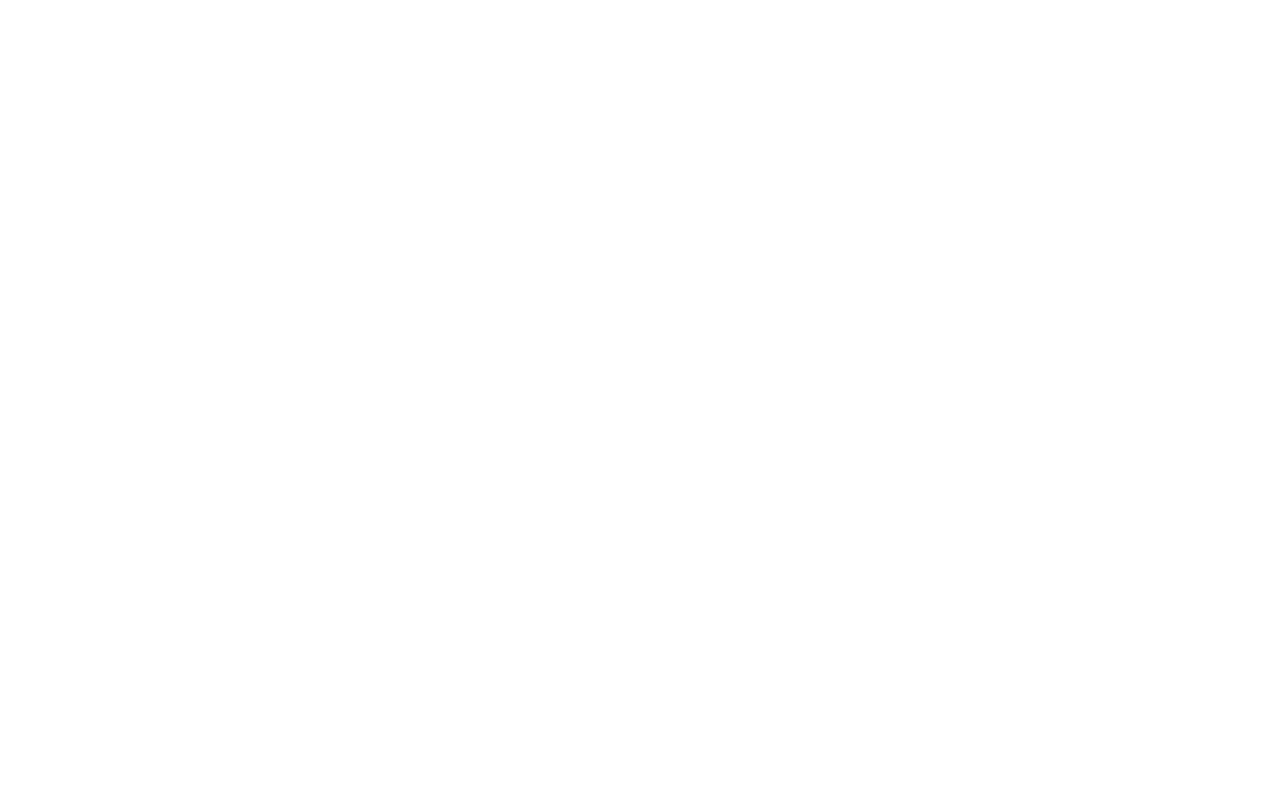
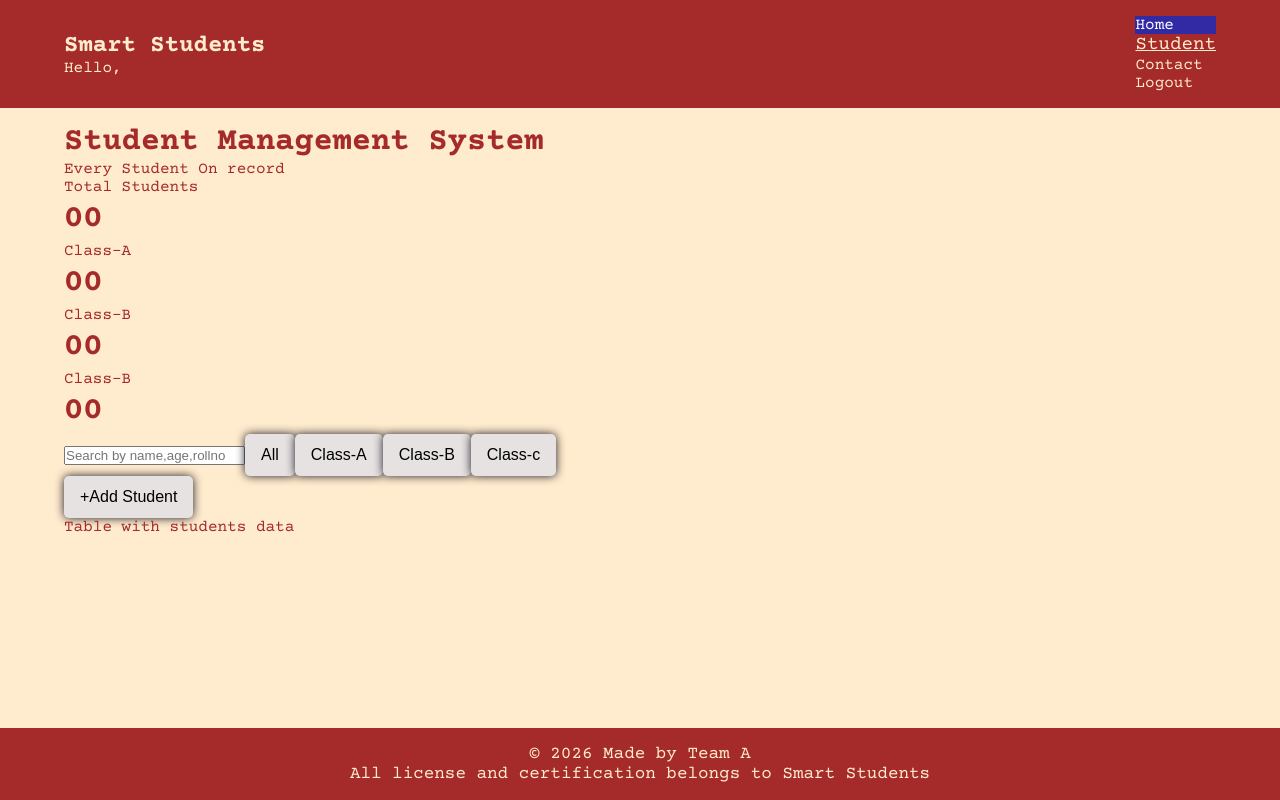
Before and after one commit to BannyVardhanReddy/smart-student-management-system, a React (Vite) app in the folder frontend/: page /dashboard/students in a window 1280 px wide. Before the commit this address had no page. Built offline with nearby package versions, Linux system fonts and the light colour scheme; sample sign-in values are in the browser's storage.

Commit message:
Update frontend components for student management

```diff
--- a/frontend/src/App.jsx
+++ b/frontend/src/App.jsx
@@ -6,7 +6,7 @@ import {BrowserRouter, Routes, Route, Navigate} from 'react-router-dom';
 import Dashboard from "./pages/Dashboard";
 import DashboardLayout from "./layouts/DashboardLayout";
 import ProtectedRoute from "./components/ProtectedRoute";
-
+import Students from "./components/Students";
 export default function App(){
   return(
     <BrowserRouter>
@@ -24,13 +24,8 @@ export default function App(){
         }
         >
           <Route index element={<Dashboard />} />
+          <Route path="/dashboard/students" element={<Students />} />
         </Route>
-        {/* <Route path="/" element={<DashboardLayout />} >
-          <Route index element={<Home />} />
-          <Route path="/login" element={<Login />} />
-          <Route path="/register" element={<Registration />} />
-          <Route path="/dashboard" element={<Dashboard />} />
-        </Route> */}
       </Routes>
     </BrowserRouter>
   )
--- a/frontend/src/components/Header.jsx
+++ b/frontend/src/components/Header.jsx
@@ -1,10 +1,27 @@
-export default function Header(){
-    const user = JSON.parse(localStorage.getItem('user'));
-    console.log(user);
-    return(
-        <section className="home-header">
-            <h1>Smart Students</h1>
-            <p>Hello, {user.fullName} </p>
-        </section>
-    )
+import { Link } from "react-router-dom";
+
+export default function Header() {
+
+  const user = JSON.parse(localStorage.getItem("user"));
+  console.log(user);
+  function handleOnLogout(){
+    localStorage.removeItem("token");
+    localStorage.removeItem("user");
+
+  }
+  return (
+    <section className="home-header">
+      <div className="left">
+        <h1>Smart Students</h1>
+        <p>Hello, {user.fullName} </p>
+      </div>
+      <div className="right">
+        <p className="active">Home</p>
+        {/* <p>Students</p> */}
+        <Link to="/dashboard/students" className="link">Student</Link>
+        <p>Contact</p>
+        <p onClick={handleOnLogout}>Logout</p>
+      </div>
+    </section>
+  );
 }
--- /dev/null
+++ b/frontend/src/components/Students.jsx
@@ -0,0 +1,59 @@
+import { useState } from "react";
+
+export default function Students() {
+  const [add, setAdd] = useState(false);
+
+  return (
+    <div className="students">
+      <div className="intro">
+        <h1>Student Management System</h1>
+        <p>Every Student On record</p>
+      </div>
+      <div className="data-cards">
+        <div>
+          <p>Total Students</p>
+          <h2>00</h2>
+        </div>
+        <div>
+          <p>Class-A</p>
+          <h2>00</h2>
+        </div>
+        <div>
+          <p>Class-B</p>
+          <h2>00</h2>
+        </div>
+        <div>
+          <p>Class-B</p>
+          <h2>00</h2>
+        </div>
+      </div>
+
+      <div className="search-options">
+        <input
+          type="text"
+          name="search"
+          placeholder="Search by name,age,rollno"
+        />
+
+        <button className="class-btn">All</button>
+        <button className="class-btn">Class-A</button>
+        <button className="class-btn">Class-B</button>
+        <button className="class-btn">Class-c</button>
+      </div>
+      <div className="add-section">
+        <button
+          className="add-btn"
+          onClick={() => {
+            setAdd((prev) => !prev);
+          }}
+        >
+          +Add Student
+        </button>
+
+        {add && <p>Form to add students</p>}
+      </div>
+      {/* <StudentList /> */}
+      <p>Table with students data</p>
+    </div>
+  );
+}
--- a/frontend/src/index.css
+++ b/frontend/src/index.css
@@ -1,4 +1,35 @@
- @import url('https://fonts.googleapis.com/css2?family=Open+Sans:ital,wght@0,300..800;1,300..800&display=swap');
+@import url("https://fonts.googleapis.com/css2?family=Open+Sans:ital,wght@0,300..800;1,300..800&display=swap");
+@import url("https://fonts.googleapis.com/css2?family=Courier+Prime:wght@400;700&family=Work+Sans:wght@400;500;600;700&display=swap");
+:root {
+  /* Backgrounds */
+  --bg: #161b22; /* page background (dark "desk") */
+  --bg-2: #1e2530; /* subtle radial glow accent on bg */
+
+  /* Paper / surface */
+  --paper: #f3ecdc; /* card & input background, headings on dark bg */
+  --paper-edge: #e4dac2; /* paper edge shading */
+
+  /* Text */
+  --ink: #262017; /* primary text on paper */
+  --ink-soft: #5c5440; /* secondary/muted text on paper */
+
+  /* Primary accent */
+  --mustard: #d9a441; /* buttons, "Ledger" highlight, active tab */
+  --mustard-dark: #b9842b; /* button hover state */
+
+  /* Status colors */
+  --coral: #d9684e; /* pending status, errors, delete actions */
+  --sage: #5c8567; /* done status, success states */
+
+  /* Lines */
+  --rule: #cbbfa0; /* dashed dividers, input underlines */
+
+  /* Accessibility */
+  --focus-ring: #6fa8dc; /* keyboard focus outline */
+
+  /* Radius */
+  --radius: 3px;
+}
 
 * {
   margin: 0px;
@@ -8,8 +39,12 @@
 
 #root {
   min-height: 100vh;
-  font-family: "Open Sans", sans-serif;
+  font-family: "Courier Prime", sans-serif;
 
   display: grid;
   grid-template-rows: auto 1fr auto;
+
+  background-color: var(--bg);
+
+  color: white;
 }
```
Also changed, not shown: frontend/src/components/SideBar.jsx (added, +17 -0 lines), frontend/src/pages/Home.jsx (deleted, +0 -7 lines), frontend/src/components/Contact.jsx (added), frontend/src/components/Home.jsx (added).
